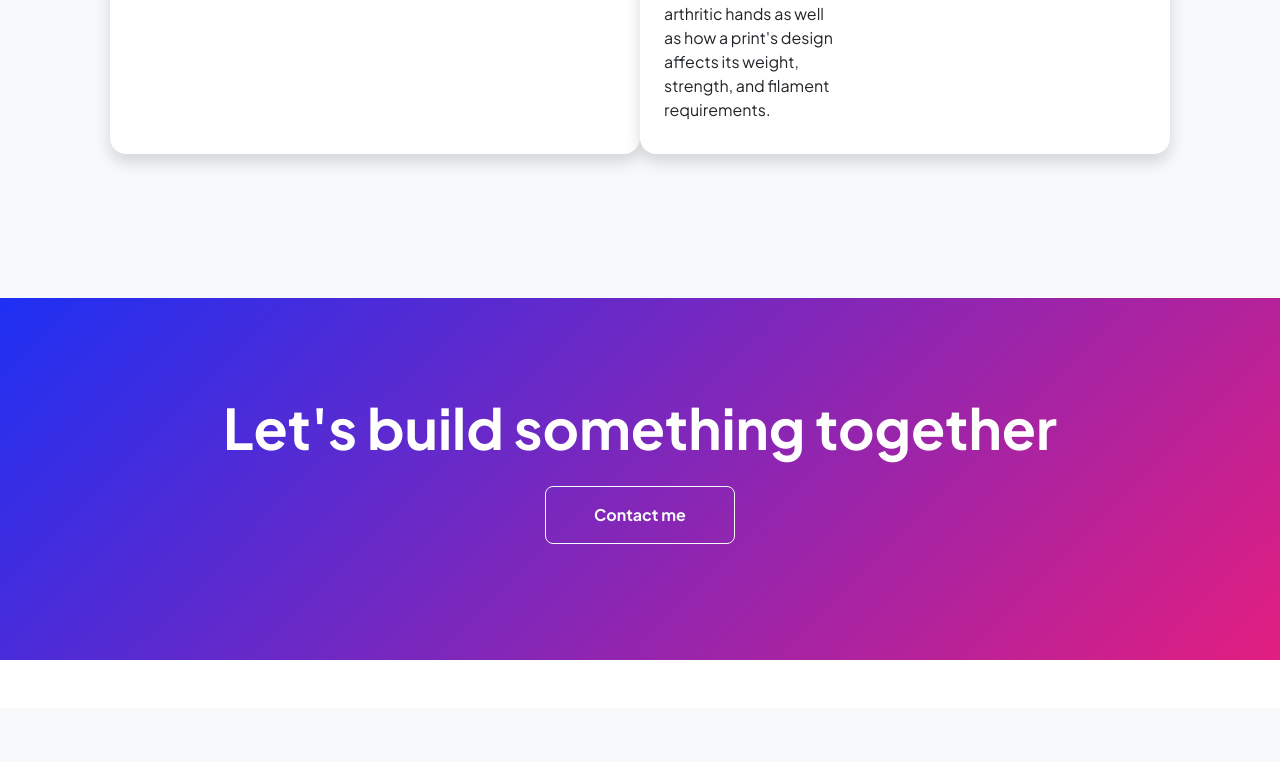
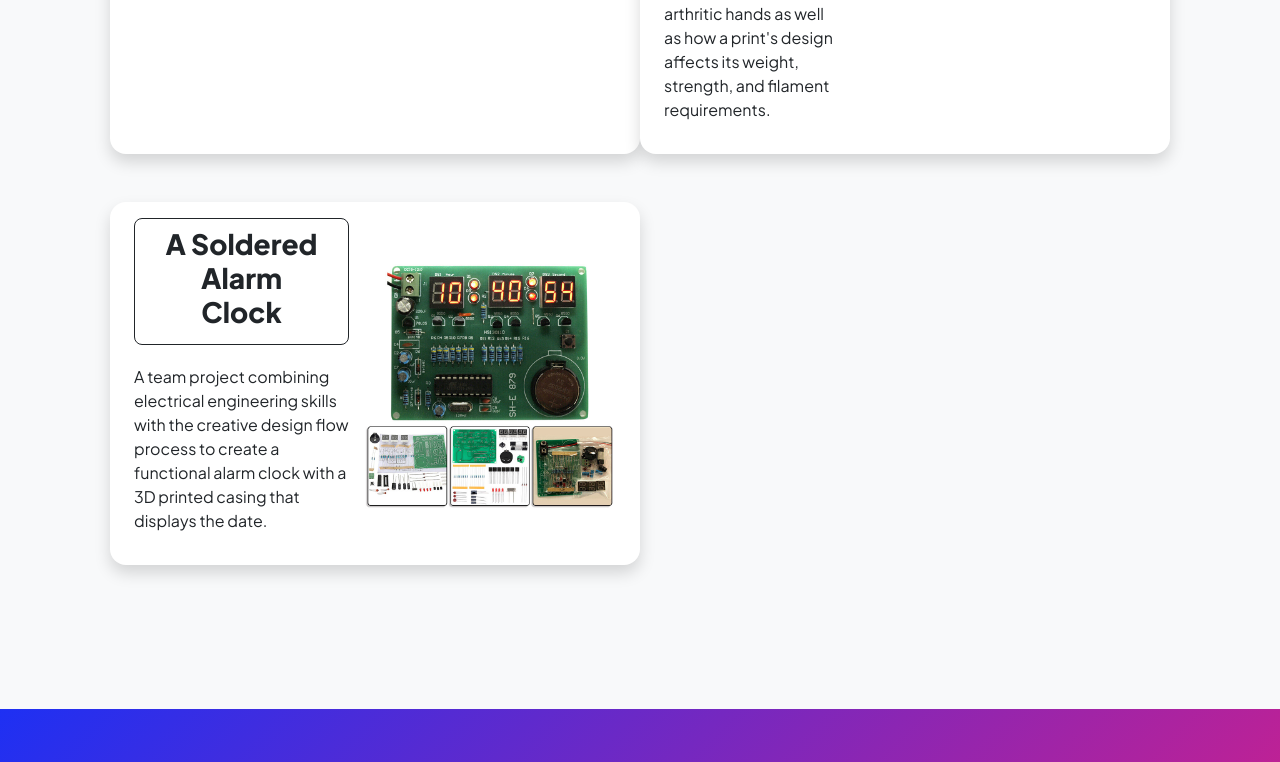
Before and after one commit to gleverette/ENGR11A, a plain HTML site: page projects.html in a window 1280 px wide. Shown: the part 626-1388 px from the top of the page. Before the commit the page ends 1334 px from the top, so only its background shows below. Drawn offline with nearby package versions, Linux system fonts and the light colour scheme.

Commit message:
Add files via upload

```diff
--- a/projects.html
+++ b/projects.html
@@ -78,6 +78,21 @@
                                 </div>
                             </div>
 
+                            <div class="card overflow-hidden shadow rounded-4 border-0 mb-5 col-lg-6">
+                                <div class="card-body p-0">
+                                    <div class="d-flex align-items-center">
+                                        <div class="p-3">
+                                            <a class="btn btn-outline-dark btn-lg px-4 py-2 fs-6 fw-bolder" href="clock.html">
+                                                <h3 class="fw-bolder">A Soldered<br>Alarm Clock</h3>
+                                            </a>
+                                            <p>A team project combining electrical engineering skills with the creative design flow process to create a functional alarm clock with a 3D printed casing that displays the date.</p>
+                                        </div>
+                                        <img  class="img-fluid" src="assets/PCB.jpg" style="width: 250px; height: auto"alt="..." />
+                                        <!-- <img class="img-fluid" src="prusaprinter.jpg" alt="..." /> -->
+                                    </div>
+                                </div>
+                            </div>
+
                             <!-- <div class="card overflow-hidden shadow rounded-4 border-0 col-lg-6">
                                 <div class="card-body p-0">
                                     <div class="d-flex align-items-center">
```
Also changed, not shown: prusa.html (+14 -0 lines).
